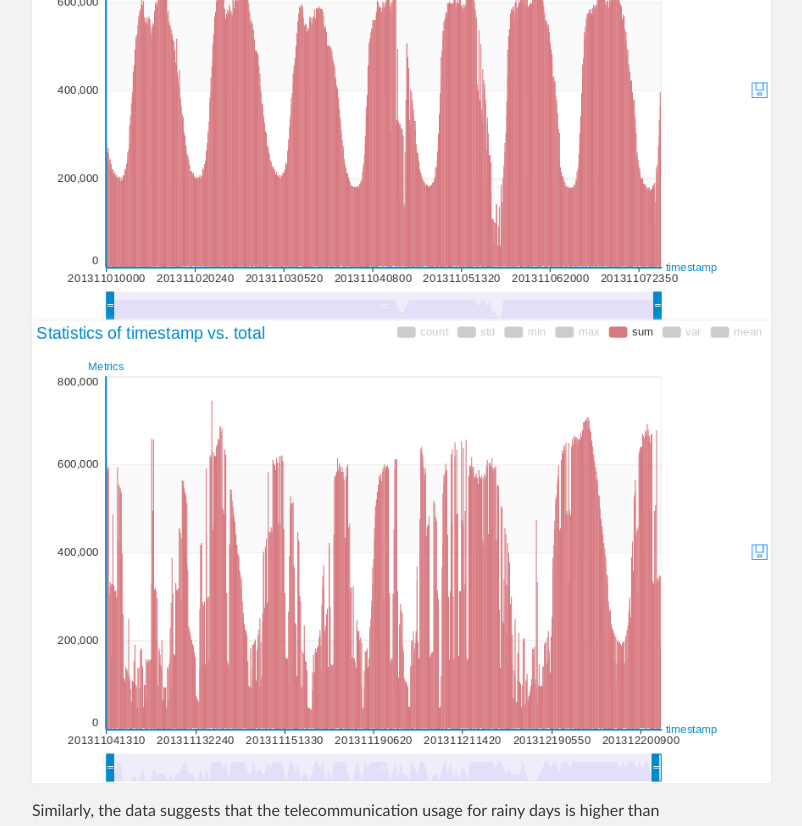
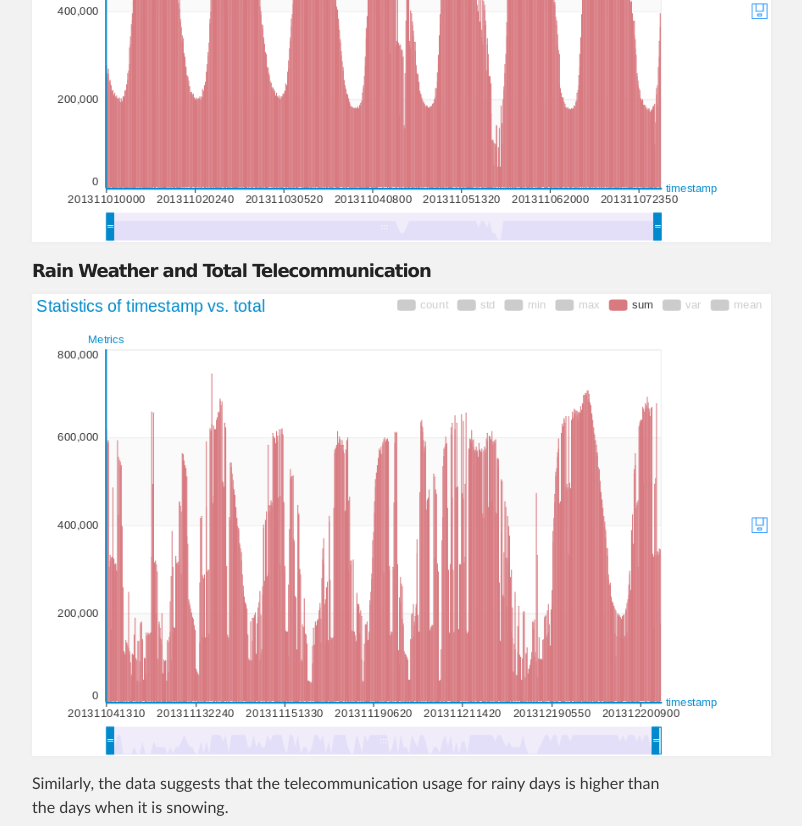
Before and after one commit to Zafarhussain87/Telecom-Italia-Data-Analysis, a Jekyll site: the page built from docs/pages/correlation.md, in a window 1280 px wide and 1400 px high, scrolled down 991 px. Shown: the top 826 px of the window, without its empty margins (288-1090 px from the left). Built offline with Jekyll 4.4.1, drawn with Linux system fonts in a browser that asks for light colours; some of the changed text lies outside the part shown.

Commit message:
Update correlation.md

```diff
--- a/docs/pages/correlation.md
+++ b/docs/pages/correlation.md
@@ -11,12 +11,15 @@
 
 The following are the results of overall telecommunication (sms, calls, and internet) during different weather conditions.  The first first two results are for clear weather and rainy weather. The results indicate that for the clear weather overall usage of calls, sms, internet activity is higher than rain days.
 
-## Clear Weather and Total Telecommunication
+##### Clear Weather and Total Telecommunication
 ![Clear Weather](./../assets/images/clearweather.png)
+
+##### Rain Weather and Total Telecommunication
 ![Rain](./../assets/images/rainweather.png)
 
 Similarly, the data suggests that the telecommunication usage for rainy days is higher than the days when it is snowing.
 
+##### Snow Weather and Total Telecommunication
 ![Snow](./../assets/images/snoweather.png)
 
 To get a more detail understanding, following graph explicits the above described detail in more significant way.
```
